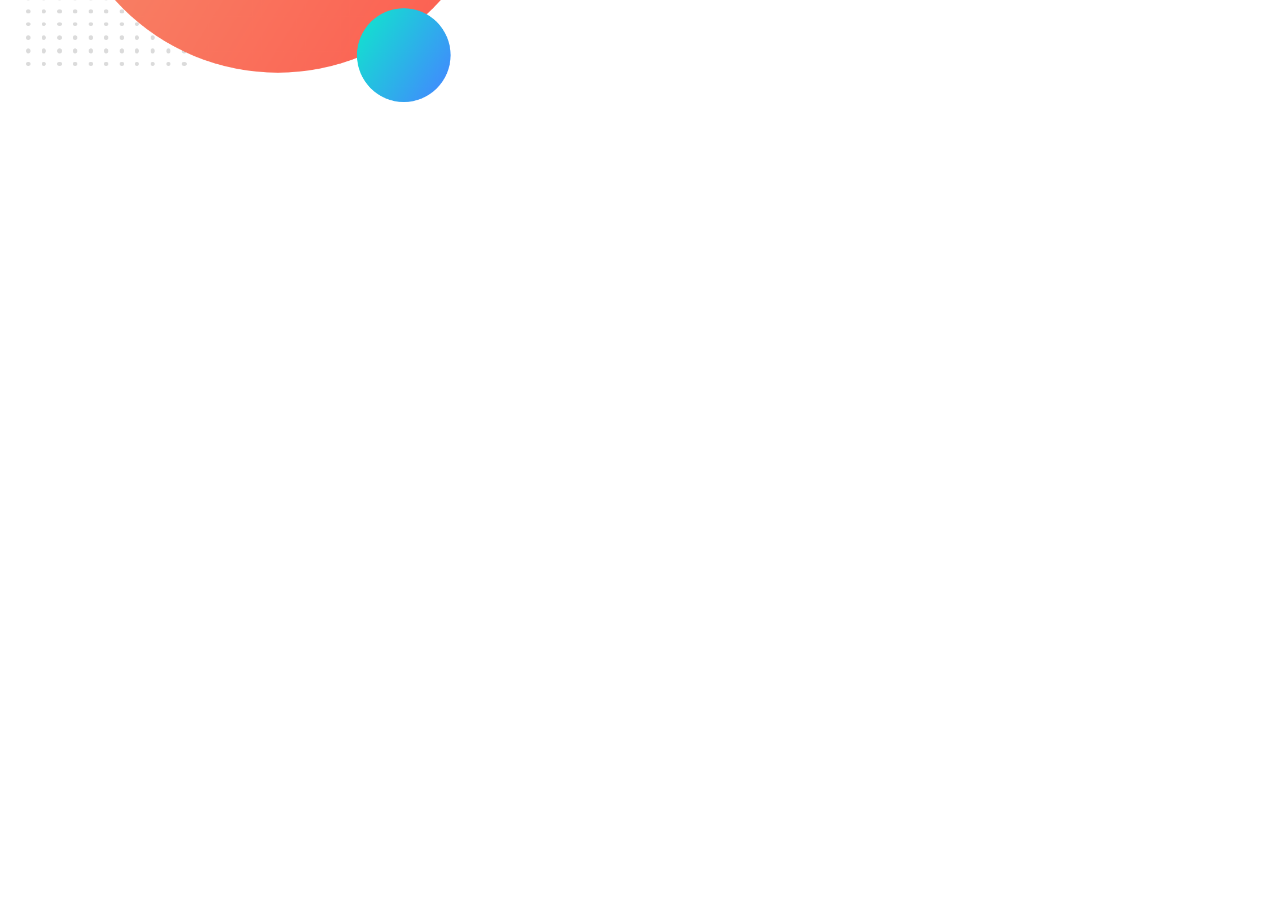
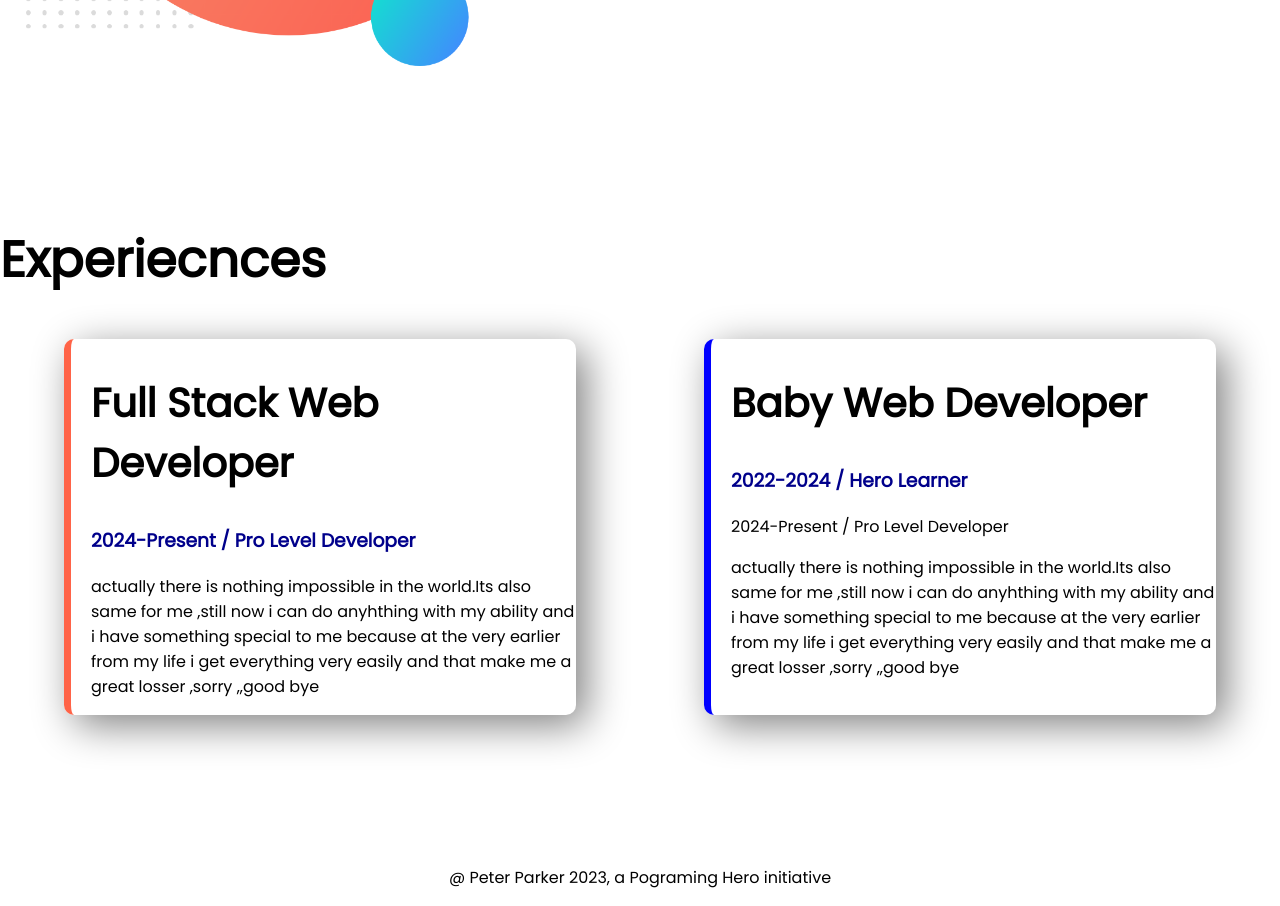
Before and after one commit to sajidmahmood21/developer-portfollio, a plain HTML site: page indx.html in a window 1280 px wide. Shown: the part 1067-1973 px from the top of the page. Before the commit the page ends 1352 px from the top, so only its background shows below. Drawn offline with Linux system fonts and the light colour scheme.

Commit message:
style border and added a footer

```diff
--- a/indx.html
+++ b/indx.html
@@ -13,7 +13,7 @@
 </head>
 
 <body>
-    <section class="top-banner">
+    <section class="top-banner flexible-container">
         <div class="half-width">
             <h1>Wellcome To</h1>
             <h1><span class="darkblue-color">Sajid's Teritory</span> Junction</h1>
@@ -28,7 +28,7 @@
 
         </div>
     </section>
-    <section class="Dream-big">
+    <section class="Dream-big flexible-container">
         <div class="half-width">
             <img src="images/my-bg.png" alt="">
         </div>
@@ -41,6 +41,33 @@
             <a class="link-button" target="_blank" href="">DOWNLOAD RESUME</a>
         </div>
     </section>
+    <section class="Experience-area">
+        <h1>Experiecnces</h1>
+        <div class="flexible-container">
+            <div id="full-stack-developer" class="experience-item">
+                <h2>Full Stack Web Developer</h2>
+                <h3 class="darkblue-color">2024-Present / Pro Level Developer</h3>
+                <p>actually there is nothing impossible in the world.Its also same for me ,still now i can do anyhthing
+                    with
+                    my ability and i have something special to me because at the very earlier from my life i get
+                    everything
+                    very easily and that make me a great losser ,sorry ,,good bye </p>
+            </div>
+            <div id="Baby-web-developer" class="experience-item">
+                <h2>Baby Web Developer</h2>
+                <h3 class="darkblue-color">2022-2024 / Hero Learner </h3>
+                <p>2024-Present / Pro Level Developer</h3>
+                <p>actually there is nothing impossible in the world.Its also same for me ,still now i can do anyhthing
+                    with
+                    my ability and i have something special to me because at the very earlier from my life i get
+                    everything
+                    very easily and that make me a great losser ,sorry ,,good bye</p>
+            </div>
+        </div>
+    </section>
 </body>
+<footer>
+    <p>@ Peter Parker 2023, a Pograming Hero initiative</p>
+</footer>
 
 </html>
--- a/style.css
+++ b/style.css
@@ -8,18 +8,23 @@ h1 {
 
 }
 
+h2 {
+    font-size: 40px;
+}
+
 .darkblue-color {
     color: darkblue;
 }
 
-section {
+.flexible-container {
     display: flex;
     margin-bottom: 150px;
 }
 
 .half-width {
     width: 50%;
-    padding: 2%;
+    padding-left: 2%;
+
 }
 
 .half-width img {
@@ -43,5 +48,33 @@ section {
 .Dream-Big {
     background-image: url(images/dream-bg.png);
     background-repeat: no-repeat;
-    background-position: right;
+    background position: right;
 }
+
+.experience-area {
+    background-image: url(images/exp-bg.png);
+    background-repeat: none;
+    background-position: left;
+}
+
+.experience-item {
+    width: 40%;
+    margin-left: 5%;
+    margin-right: 5%;
+    padding-left: 20px;
+    border-radius: 10px;
+    box-shadow: 10px 10px 40px gray;
+
+}
+
+#full-stack-developer {
+    border-left: 7px solid tomato;
+}
+
+#Baby-web-developer {
+    border-left: 7px solid blue;
+}
+
+footer p {
+    text-align: center;
+}
```
